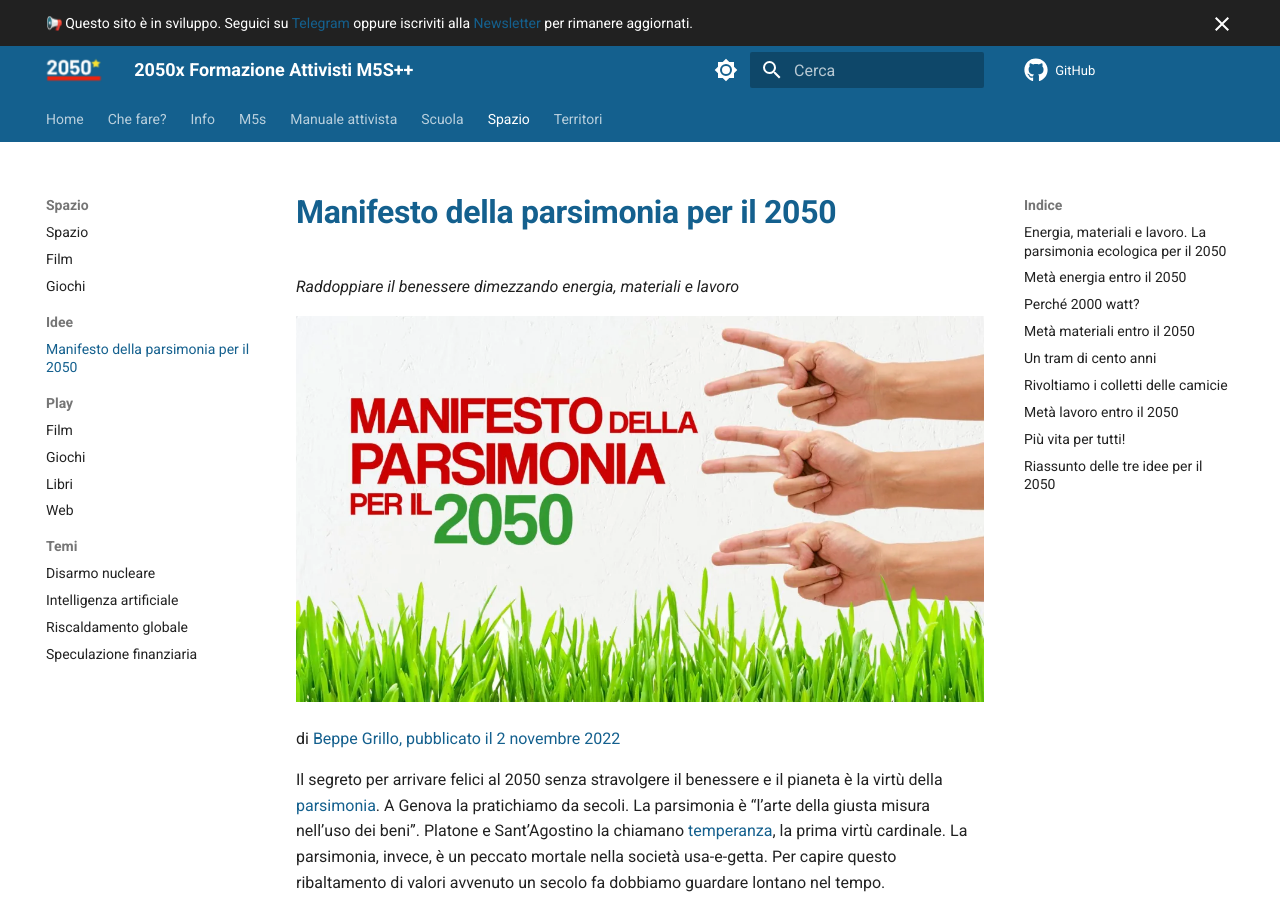
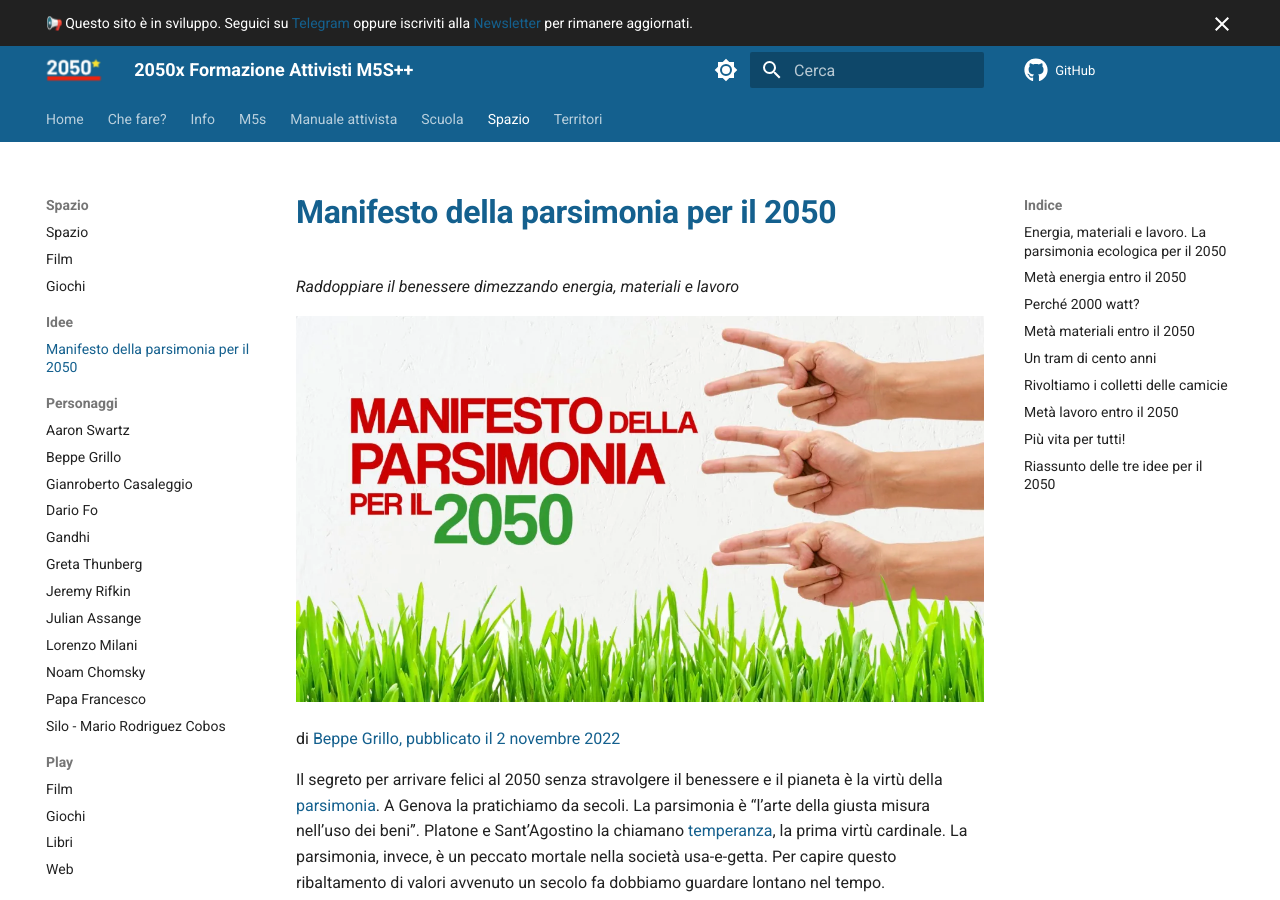
Before and after one commit to 2050x/2050x.github.io, an MkDocs documentation site: the page built from docs/spazio/idee/manifesto-parsimonia.md, in a window 1280 px wide and 900 px high. Built offline with MkDocs 1.6.1 and Material for MkDocs 9.7.7, drawn with Linux system fonts in a browser that asks for light colours; emoji names are drawn with the system emoji font; comment, search, counter and statistics services are not loaded.

Commit message:
init personaggi

```diff
--- a/docs/spazio/idee/manifesto-parsimonia.md
+++ b/docs/spazio/idee/manifesto-parsimonia.md
@@ -73,7 +73,7 @@ Centocinquant’anni fa nelle fabbriche [si lavorava 3000 ore all’anno, oggi 1
 
 Occorre invece riprendere la strada del progresso, ossia la graduale diminuzione del tempo di lavoro retribuito. Ma attenzione! Ridurre il tempo di lavoro retribuito non vuol dire ridurre il tempo di tutto il lavoro (come è definito dalla [Organizzazione Internazionale del Lavoro ILO](https://ilostat.ilo.org/resources/concepts-and-definitions/forms-of-work/)). Vuol dire evolverci verso una “società del lavoro intero” che divide il tempo di lavoro in un terzo per il lavoro salariato, un terzo per il lavoro per sé e la famiglia, un terzo per il lavoro civile volontario: politica, sindacalismo, associazioni, chiese, insegnamento e coaching gratuiti, lavori utili, servizio civile, cura, assistenza.
 
-La riduzione del tempo di lavoro (RTL) a parità di salario porta un beneficio ecologico perché in molte attività lavorare meno vuol dire produrre meno, vendere meno, buttare meno, inquinare meno, e porta un beneficio esistenziale perché meno ore di lavoro salariato vogliono dire più ore per il per il resto della vita. **[“Più vita per tutti!”](https://www.marcomorosini.eu/basedati/archive/oltre-il-lavoro-la-rivoluzione-del-tempo-di-vita.pdf)** deve essere il nostro motto. Perché[il tempo di vita è l’unica vera risorsa non rinnovabile.](https://www.marcomorosini.eu/basedati/archive/oltre-il-lavoro-la-rivoluzione-del-tempo-di-vita.pdf)
+La riduzione del tempo di lavoro (RTL) a parità di salario porta un beneficio ecologico perché in molte attività lavorare meno vuol dire produrre meno, vendere meno, buttare meno, inquinare meno, e porta un beneficio esistenziale perché meno ore di lavoro salariato vogliono dire più ore per il per il resto della vita. **[“Più vita per tutti!”](https://www.marcomorosini.eu/basedati/archive/oltre-il-lavoro-la-rivoluzione-del-tempo-di-vita.pdf)** deve essere il nostro motto. Perché [il tempo di vita è l’unica vera risorsa non rinnovabile.](https://www.marcomorosini.eu/basedati/archive/oltre-il-lavoro-la-rivoluzione-del-tempo-di-vita.pdf)
 
 ## Riassunto delle tre idee per il 2050
 
--- /dev/null
+++ b/docs/spazio/personaggi/aaron-swartz.md
@@ -0,0 +1,3 @@
+---
+title: Aaron Swartz
+---
--- /dev/null
+++ b/docs/spazio/personaggi/beppe-grillo.md
@@ -0,0 +1,3 @@
+---
+title: Beppe Grillo
+---
--- /dev/null
+++ b/docs/spazio/personaggi/casaleggio.md
@@ -0,0 +1,3 @@
+---
+title: Gianroberto Casaleggio
+---
--- /dev/null
+++ b/docs/spazio/personaggi/dario-fo.md
@@ -0,0 +1,3 @@
+---
+title: Dario Fo
+---
--- /dev/null
+++ b/docs/spazio/personaggi/gandhi.md
@@ -0,0 +1,3 @@
+---
+title: Gandhi
+---
--- /dev/null
+++ b/docs/spazio/personaggi/greta-thunberg.md
@@ -0,0 +1,3 @@
+---
+title: Greta Thunberg
+---
--- /dev/null
+++ b/docs/spazio/personaggi/jerey-rifkin.md
@@ -0,0 +1,3 @@
+---
+title: Jeremy Rifkin
+---
--- /dev/null
+++ b/docs/spazio/personaggi/julian-assange.md
@@ -0,0 +1,3 @@
+---
+title: Julian Assange
+---
--- /dev/null
+++ b/docs/spazio/personaggi/lorenzo-milani.md
@@ -0,0 +1,3 @@
+---
+title: Lorenzo Milani
+---
--- /dev/null
+++ b/docs/spazio/personaggi/noam-chomsky.md
@@ -0,0 +1,3 @@
+---
+title: Noam Chomsky
+---
--- /dev/null
+++ b/docs/spazio/personaggi/papa-francesco.md
@@ -0,0 +1,3 @@
+---
+title: Papa Francesco
+---
--- /dev/null
+++ b/docs/spazio/personaggi/silo.md
@@ -0,0 +1,3 @@
+---
+title: Silo - Mario Rodriguez Cobos
+---
```
